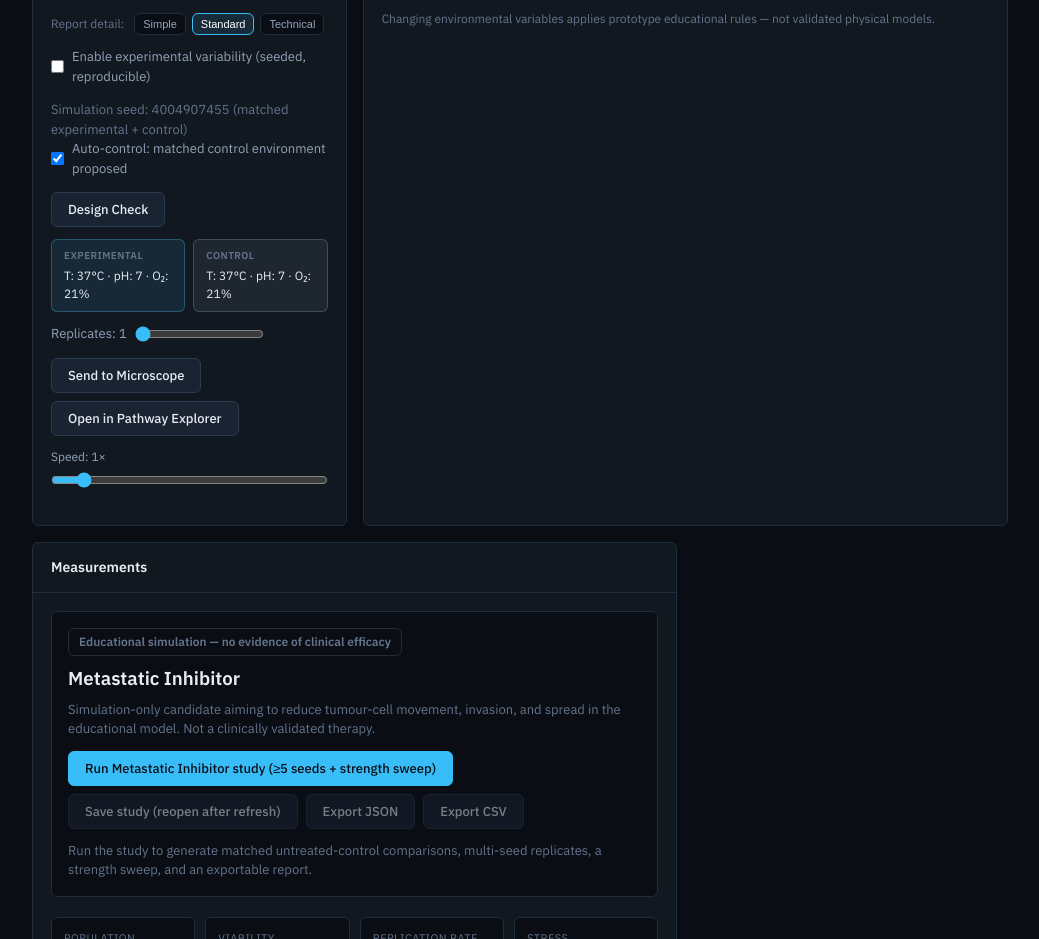
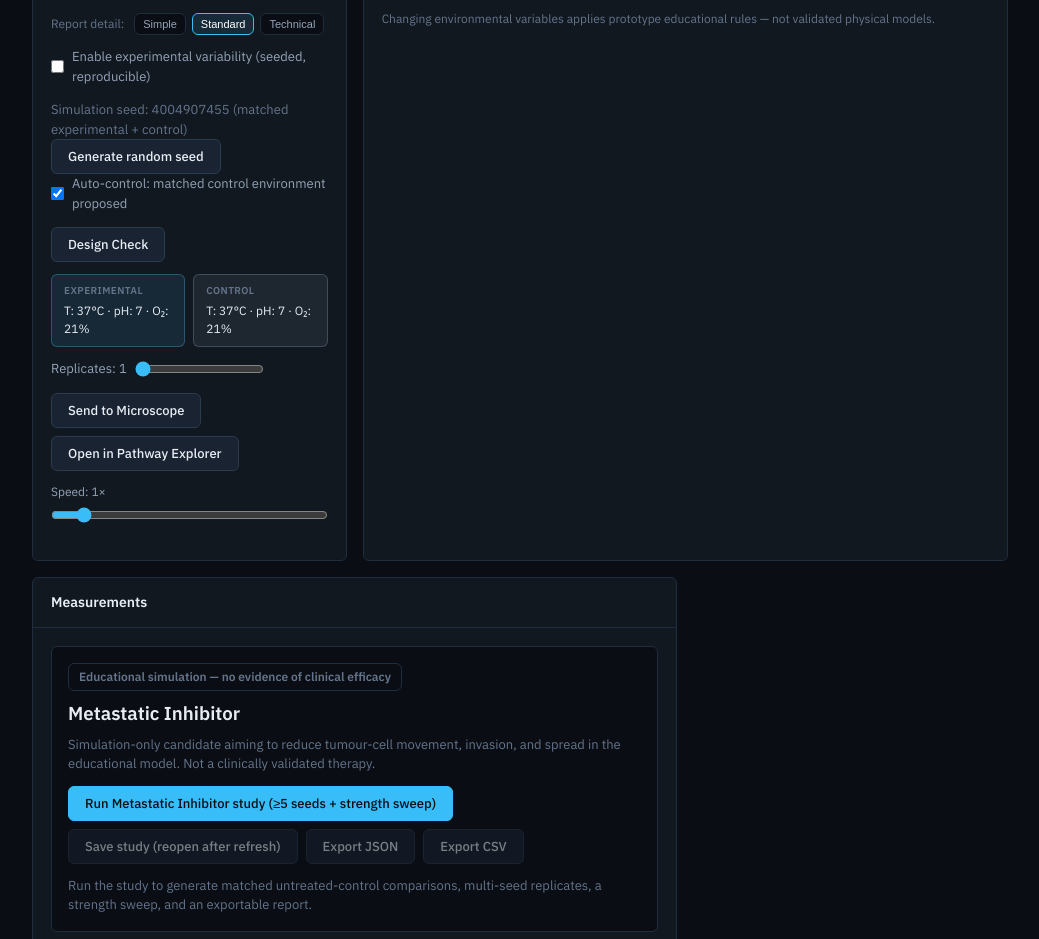
Before and after one commit to kayyt97/Genesis-Lab, a React (Vite) app: page /virtual-lab in a window 1280 px wide. Shown: the part 1680-2619 px from the top of the page, without its empty margins (240-1279 px from the left). Built offline with nearby package versions, Linux system fonts and the light colour scheme.

Commit message:
Update VirtualLab.tsx

```diff
--- a/src/pages/VirtualLab.tsx
+++ b/src/pages/VirtualLab.tsx
@@ -205,7 +205,54 @@ export function VirtualLabPage() {
     dispatch({ type: 'SET_SIMULATION', payload: experimental });
     dispatch({ type: 'SET_CONTROL_SIMULATION', payload: control });
   }, [dispatch]);
+  const handleGenerateRandomSeed = useCallback(() => {
+    if (!setup) return;
 
+    const currentSeed = setup.simulationSeed ?? sim?.seed;
+    let nextSeed = Math.floor(Math.random() * 2147483647) + 1;
+
+    while (nextSeed === currentSeed) {
+      nextSeed = Math.floor(Math.random() * 2147483647) + 1;
+    }
+
+    const seedGuard = invalidateBaselineIfSeedMismatch(
+      { ...setup, simulationSeed: nextSeed },
+      nextSeed,
+    );
+
+    const { experimental, control, seed } = pairedSimulations(
+      seedGuard.setup,
+      seedGuard.setup.attachedTherapeutic,
+    );
+
+    dispatch({
+      type: 'SET_EXPERIMENT_SETUP',
+      payload: { ...seedGuard.setup, simulationSeed: seed },
+    });
+
+    dispatch({
+      type: 'SET_SIMULATION',
+      payload: {
+        ...experimental,
+        variabilityEnabled: sim?.variabilityEnabled ?? false,
+      },
+    });
+
+    dispatch({
+      type: 'SET_CONTROL_SIMULATION',
+      payload: {
+        ...control,
+        variabilityEnabled: controlSim?.variabilityEnabled ?? false,
+      },
+    });
+
+    setScrubTime(null);
+    setActionFeedback(
+      seedGuard.invalidated
+        ? `New matched simulation seed: ${seed}. Previous baseline cleared; record a fresh baseline before comparing.`
+        : `New matched simulation seed: ${seed}. Experimental and untreated control now share this seed.`,
+    );
+  }, [setup, sim, controlSim, dispatch]);
   const initFromCatalogue = useCallback((entry: OrganismCatalogueEntry, therapeutic?: TherapeuticDesign | null) => {
     const allowed = assertSimulationAllowed(entry.id);
     if (!allowed.ok) {
@@ -1078,6 +1125,13 @@ export function VirtualLabPage() {
             Enable experimental variability (seeded, reproducible)
           </label>
           {sim?.seed !== undefined && <p className="text-muted">Simulation seed: {sim.seed} (matched experimental + control)</p>}
+<Button
+  variant="secondary"
+  onClick={handleGenerateRandomSeed}
+  disabled={!setup}
+>
+  Generate random seed
+</Button>
           <label className="checkbox-label">
             <input type="checkbox" checked={state.settings.autoControlEnabled} onChange={(e) => dispatch({ type: 'UPDATE_SETTINGS', payload: { autoControlEnabled: e.target.checked } })} />
             Auto-control: matched control environment proposed
```
